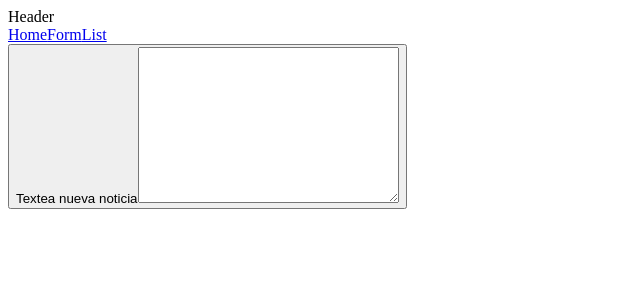
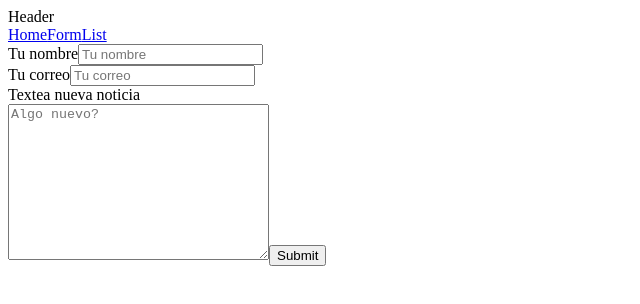
Before and after one commit to tianfanshan/MiniProyejcReact, a React (Create React App) app: page /form in a window 1280 px wide. Shown: the top 304 px of the page, without its empty margins (0-640 px from the left). Built offline with nearby package versions, Linux system fonts and the light colour scheme.

Commit message:
form 1.0

```diff
--- a/src/components/Form/Form.jsx
+++ b/src/components/Form/Form.jsx
@@ -1,14 +1,71 @@
 import React from 'react'
+import {useState} from 'react'
 
 const Form = () => {
+    let newsData = JSON.parse(localStorage.getItem('news')) || []
+    const getData = () =>{
+        newsData.push(data)
+        localStorage.setItem('news',JSON.stringify(newsData))
+    }
+
+    const date = new Date()
+
+    const initialData ={
+        name:'',
+        email:'',
+        news:'',
+        date:date
+    }
+
+    const [data,setData] = useState({...initialData})
+
+    const clearData =()=>{
+        setData(initialData)
+    }
+
+    const handleInputChange =(event)=>{
+        setData({
+            ...data,
+            [event.target.name]:event.target.value
+        })
+    }
+
+    const handleSubmit=(e)=>{
+        e.preventDefault()
+        getData()
+        clearData()
+    }
 
   return (
     <div>
-        <form action="">
-            <button type='submit'>
-            <label htmlFor="">Textea nueva noticia</label>
-            <textarea name="" id="" cols="30" rows="10"></textarea>
-            </button>
+        <form onSubmit={handleSubmit}>
+            <label htmlFor="">Tu nombre</label>
+            <input
+            type="text"
+            placeholder='Tu nombre'
+            name='name'
+            value={data.name}
+            onChange={handleInputChange}
+            />
+            <br />
+            <label htmlFor="">Tu correo</label>
+            <input
+            type="email"
+            placeholder='Tu correo'
+            name='email'
+            value={data.email}
+            onChange={handleInputChange}
+            />
+            <br />
+            <label htmlFor="">Textea nueva noticia</label><br />
+            <textarea
+            cols="30" rows="10"
+            placeholder='Algo nuevo?'
+            name="news"
+            value={data.news}
+            onChange={handleInputChange}
+            />
+            <input type="submit" />
         </form>
     </div>
   )
```
